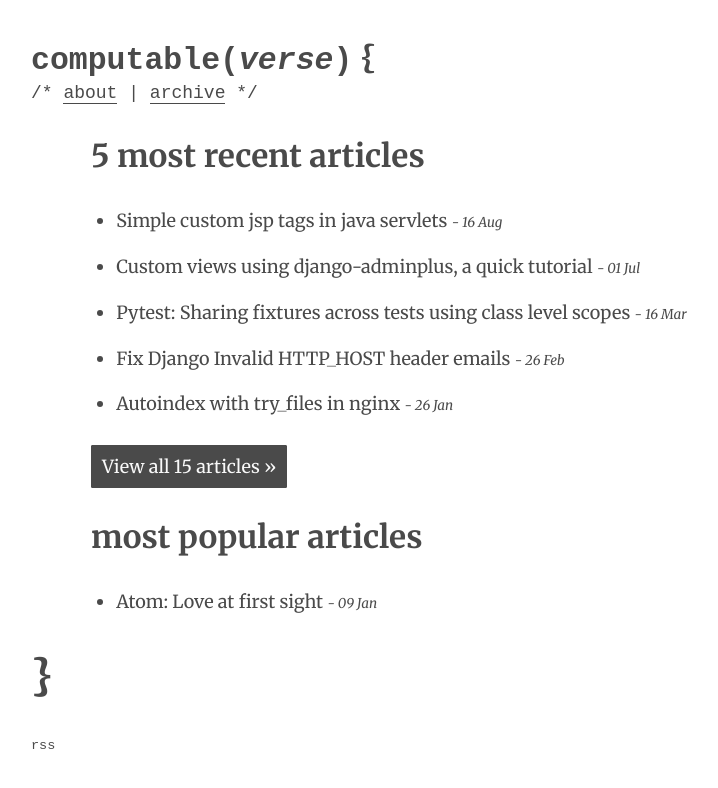
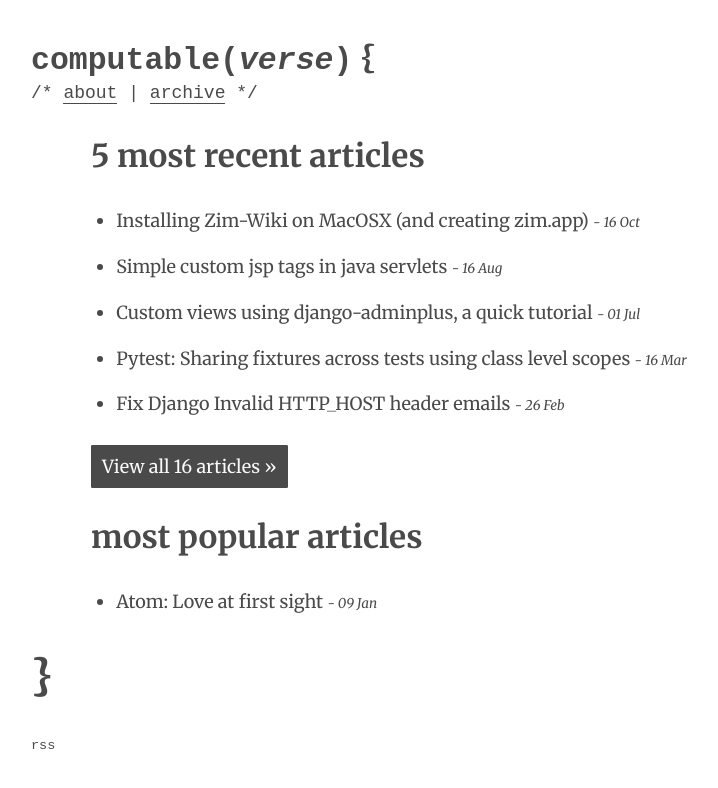
Before and after one commit to oxalorg/computableverse.com, a Jekyll site: the page built from index.html, in a window 1280 px wide. Shown: the top 788 px of the page, without its empty margins (189-907 px from the left). Built offline with Jekyll 4.4.1, drawn with Linux system fonts in a browser that asks for light colours; some of the changed lines change nothing that is shown.

Commit message:
New post

````diff
--- a/_config.yml
+++ b/_config.yml
@@ -42,7 +42,14 @@ defaults:
       type: "posts"
     values:
       layout: "post"
-      author: "oxalorg" # Set this to default author
+      author: "oxalorg" # set this to default author
+  -
+    scope:
+      path: "_drafts"
+      type: "posts"
+    values:
+      layout: "post"
+      author: "oxalorg" # set this to default author
 
 
 # Third-party services
--- /dev/null
+++ b/_posts/2017-10-16-installing-zim-wiki-macos-osx.md
@@ -0,0 +1,74 @@
+---
+title: Installing Zim-Wiki on MacOSX (and creating zim.app)
+slug: install-zim-wiki-macos-osx
+date: 2017-10-16
+tags:
+- software
+---
+
+This is a simple guide to installing zim-wiki on MacOS [OSX].
+
+<!-- date: 2016-10-16 -->
+
+Installation
+------------
+
+I'm assuming you already have homebrew installed.
+
+1. First you need to install pygtk
+
+   ```
+   brew install pygtk
+   ```
+
+	Make sure to note down where the `python` binary gets installed. It will most likely be in `/usr/local/Cellar/python/2.7.12_2/bin/python`
+
+2. Now install GtkOsxApplications (known as gtk-mac-integration for previous macos versions)
+	```
+	brew install gtk-mac-integration
+	```
+
+3. Download the zim tarball from
+[http://zim-wiki.org/downloads/](http://zim-wiki.org/downloads/)
+4. Double click the downloaded file to get a folder with the same name in the same directory.
+5. `cd` into the folder (looking something like "zim-0.65")
+6. Now run the `zim.py` file with above python binary as follows:
+
+   ```
+   usr/local/Cellar/python/2.7.12_2/bin/python zim.py
+   ```
+
+
+Voila! You're done.
+
+Going Further: Creating Zim.app
+-------------------------------
+
+It's a pain to use the command line to always launch zim, so
+lets instead create an osx application wrapper for it.
+
+First we need to download a utility called Platypus
+
+```
+brew cask install platypus
+```
+
+Now open it up. And click on "New Script" (Command-N).
+
+Replace the contents of the popup box with the following text:
+
+```
+#!/usr/local/bin/zsh
+
+/usr/local/Cellar/python/2.7.12_2/bin/python ../Resources/zim-0.65/zim.py
+```
+
+![](/assets/images/zim-osx/pasted_image.png)
+
+Then hit "Save". Change the other options and include the zim folder we untarred previously as a bundle.
+
+The options should look something like this:
+
+![](/assets/images/zim-osx/pasted_image002.png)
+
+That's about it. You can now "Create App", and BOOM! Everything is done.
````
Also changed, not shown: assets/images/zim-osx/pasted_image.png (added), assets/images/zim-osx/pasted_image002.png (added).
